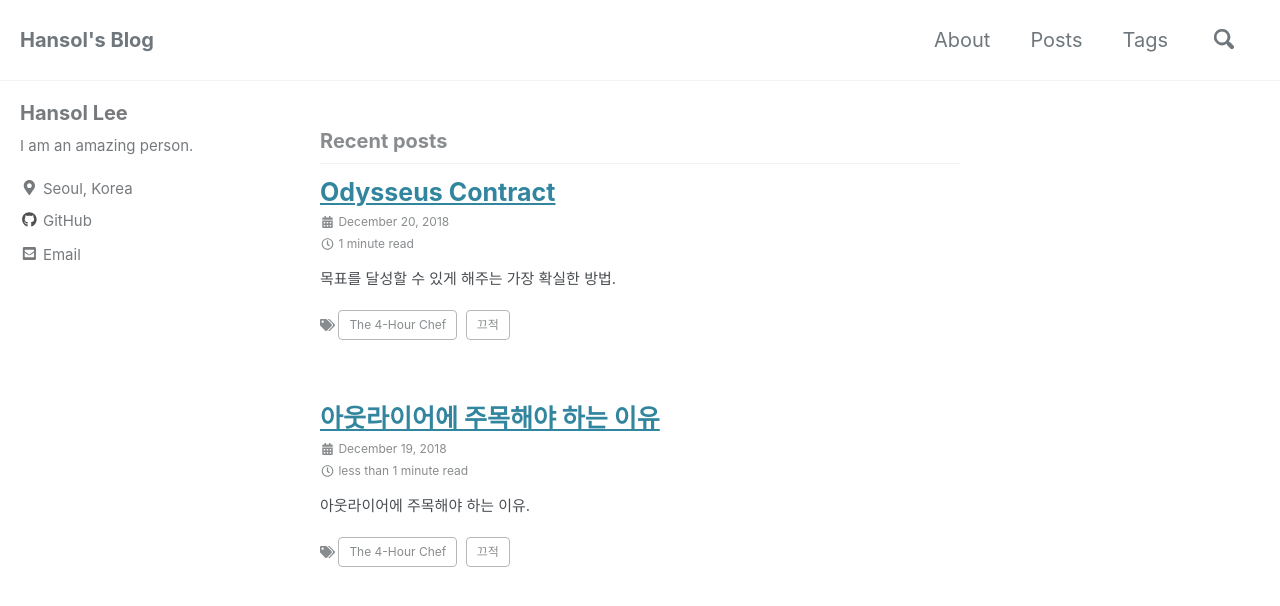
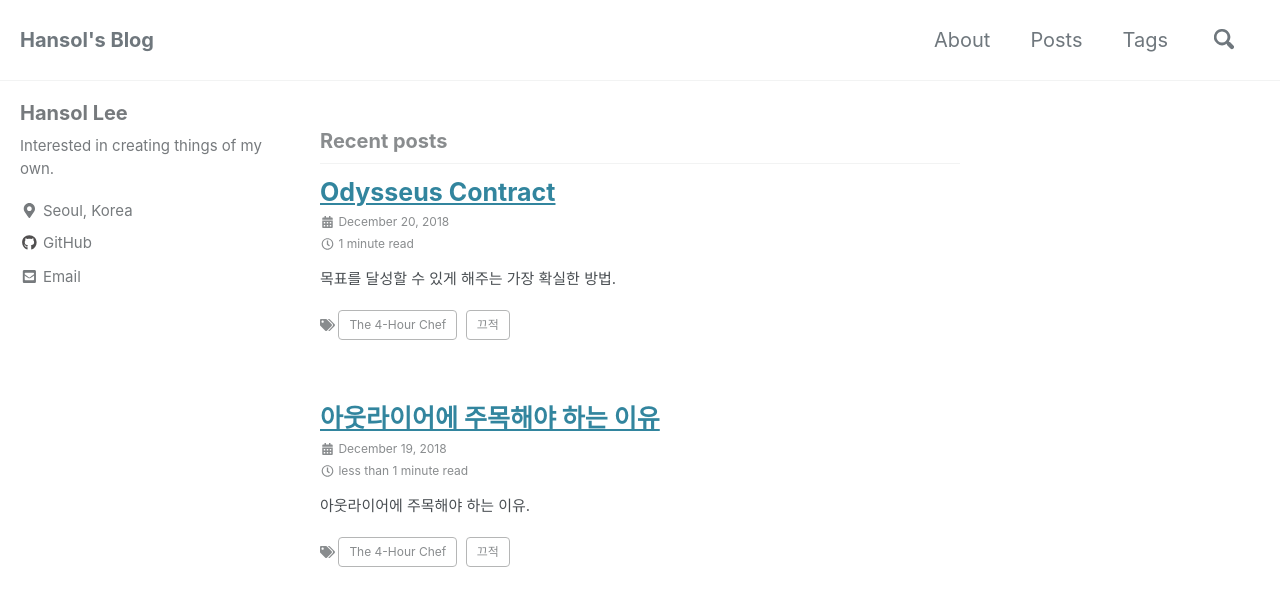
Before and after one commit to giantsol/giantsol.github.io, a Jekyll site: the page built from index.html, in a window 1280 px wide and 900 px high. Shown: the top 606 px of the window. Built offline with Jekyll 4.4.1, drawn with Linux system fonts in a browser that asks for light colours; cached includes are drawn as plain includes; nearby versions of some CDN libraries; the list of posts is cut into pages by our own code.

Commit message:
update bio

```diff
--- a/_config.yml
+++ b/_config.yml
@@ -105,7 +105,7 @@ analytics:
 author:
   name             : *name
   avatar           : # path of avatar image, e.g. "/assets/images/bio-photo.jpg"
-  bio              : "I am an amazing person."
+  bio              : "Interested in creating things of my own."
   location         : "Seoul, Korea"
   email            : "giantsol64@gmail.com"
   links:
```
